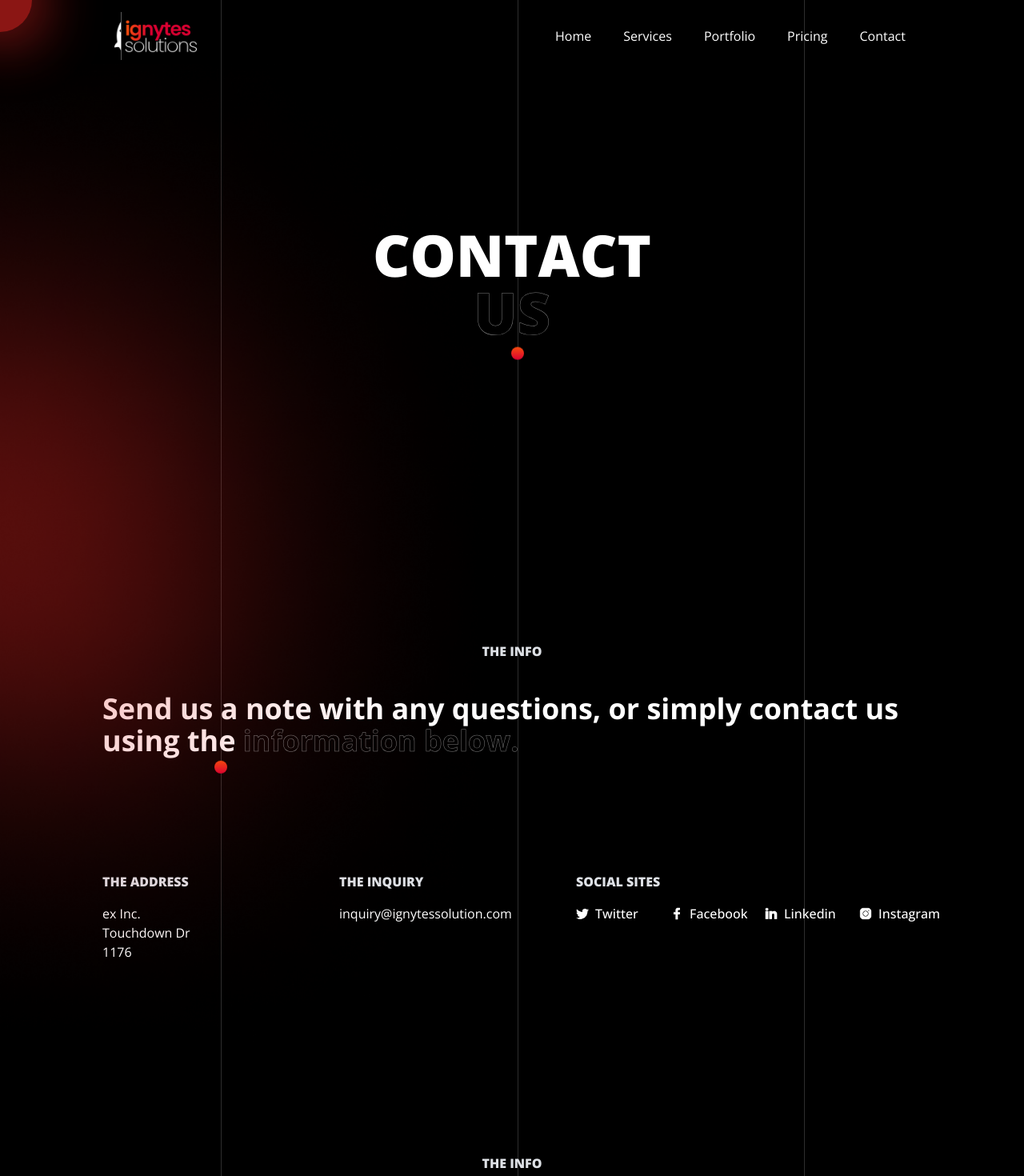
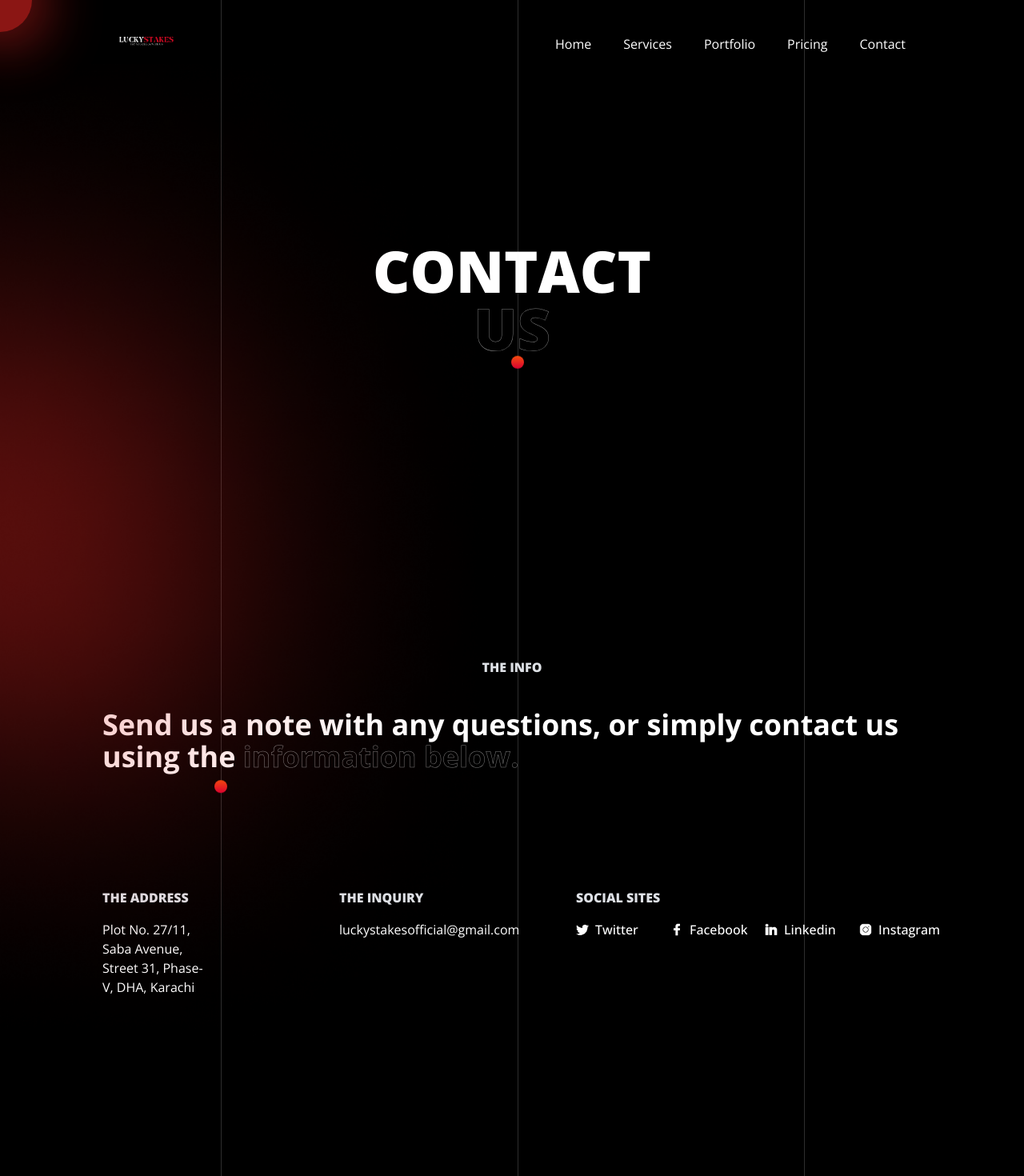
Before and after one commit to aliahmed789489/luckystakes, a Next.js app: page /contact in a window 1280 px wide. Shown: the top 1470 px of the page at 80% size. Built offline with nearby package versions, Linux system fonts and the light colour scheme.

Commit message:
new commit

```diff
--- a/app/components/ContactForm.js
+++ b/app/components/ContactForm.js
@@ -23,7 +23,7 @@ const Contactform = () => {
         </div>
         <div className="text-[#DEE1E6] text-sm">
             <Link href="/"><p><span className="inline-flex pr-2"><Image src={mapIcon} alt="map icon" className="filter-apply"/></span>18601 FM 1431 Ste 104 #2053 Jonestown, TX 78645</p></Link>
-            <Link href="mailto:inquiry@ignytessolutions.com"><span className="inline-flex pr-2"><Image src={mailIcon} alt="mail icon" className="filter-apply"/></span>inquiry@ignytessolutions.com</Link>
+            <Link href="mailto:inquiry@luckystakes.com"><span className="inline-flex pr-2"><Image src={mailIcon} alt="mail icon" className="filter-apply"/></span>inquiry@luckystakess.com</Link>
         </div>
     </div>
     <Form/>
--- a/app/components/ui/NavBarHeader.js
+++ b/app/components/ui/NavBarHeader.js
@@ -19,7 +19,7 @@ const NavBarHeader = () => {
       <div className="w-[80%] flex flex-row justify-between	 text-[#fff]">
         <div className="logo-container w-[30%]">
           <Link href="/">
-            <Image src={Logo} height={60}/>
+            <Image src={Logo} width={80}/>
           </Link>
         </div>
         <div className={`w-[70%] menu-container ${menuOpen ? 'open' : ''}`}>
--- a/app/contact/components/SocialSec.js
+++ b/app/contact/components/SocialSec.js
@@ -19,18 +19,18 @@ const SocialSec = () => {
         <div className='grid max-sm:grid-cols-1 grid-cols-4 mt-10 mb-10 sm:mt-36 sm:mb-24 gap-10 sm:gap-40'>
             <div>
             <h3 className='font-extrabold text-base uppercase mb-4  '>THE ADDRESS</h3>
-                <p>ex Inc. Touchdown Dr 1176</p>
+                <p>Plot No. 27/11, Saba Avenue, Street 31, Phase- V, DHA, Karachi</p>
             </div>
             <div >
             <h3 className='font-extrabold text-base uppercase mb-4  '>THE INQUIRY</h3>
-                <Link href="mailto:inquiry@ignytessolution.com">inquiry@ignytessolution.com</Link>
+                <Link href="mailto:inquiry@luckystakes.com">luckystakesofficial@gmail.com</Link>
             </div>
             <div className='sm:col-span-2'>
             <h3 className='font-extrabold text-base uppercase mb-4 '>Social sites</h3>
                 <div className='grid grid-cols-2 sm:grid-cols-4  font-medium gap-10'>
                     <div className='flex flex-row items-center'>
                         <Image src={twitterIcon} alt='twitter icon' height={16}/>
-                        <Link href="https://twitter.com/Ignytessolution" target='_blank' className='hover:text-red ml-2'>Twitter</Link>
+                        <Link href="https://twitter.com/luckystakes" target='_blank' className='hover:text-red ml-2'>Twitter</Link>
                     </div>
                     <div className='flex flex-row items-center'>
                         <Image src={facebookIcon} alt='Facebook icon' height={16}/>
```
Also changed, not shown: public/images/logo.png.
